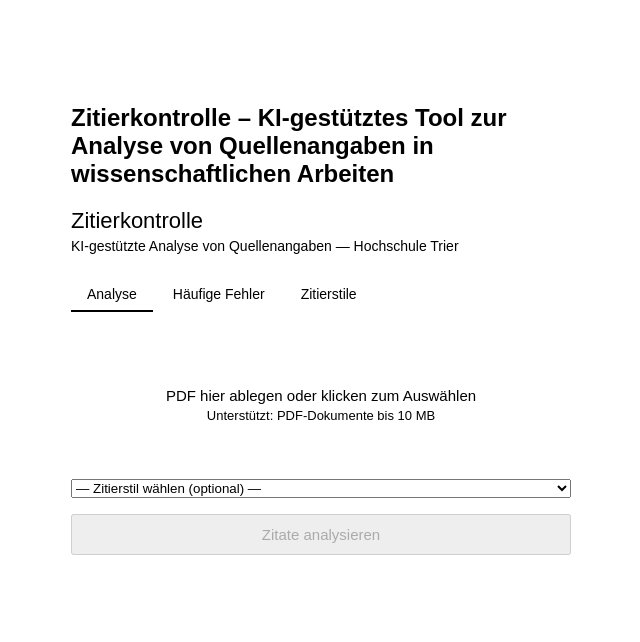
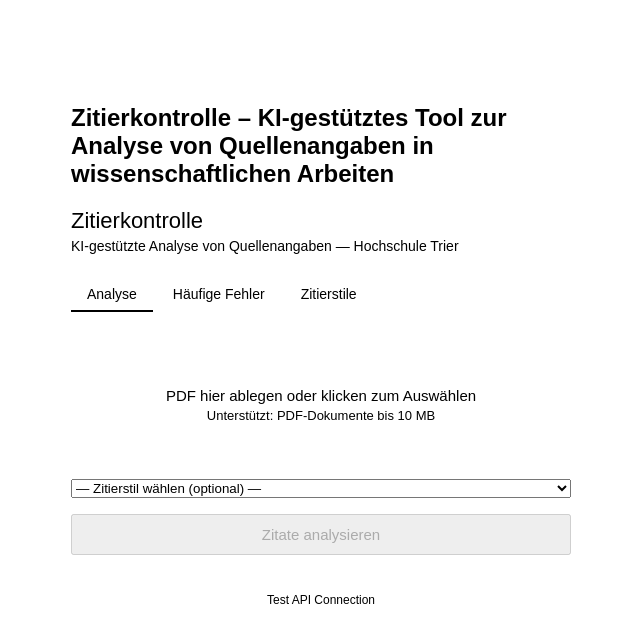
Before and after one commit to Numus8/quote-control, a plain HTML site: page index.html in a window 1280 px wide. Shown: the whole page, without its empty margins (319-959 px from the left). Drawn offline with Linux system fonts and the light colour scheme.

Commit message:
Update index.html

```diff
--- a/index.html
+++ b/index.html
@@ -197,6 +197,13 @@
       </div>
     </div>
   </div>
+
+      <div style="margin-top: 2rem; text-align: center;">
+        <button onclick="window.open('API-Test.html', '_blank')" style="font-size: 12px; color: var(--color-text-tertiary); background: none; border: 0.5px solid var(--color-border-tertiary); border-radius: var(--border-radius-md); padding: 6px 14px; cursor: pointer;">
+          Test API Connection
+        </button>
+      </div>
+
 </div>
 
 <script>
```
